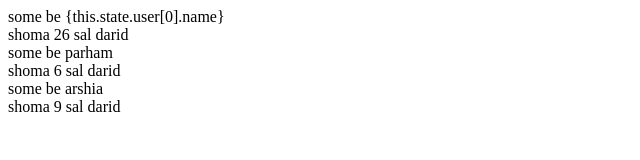
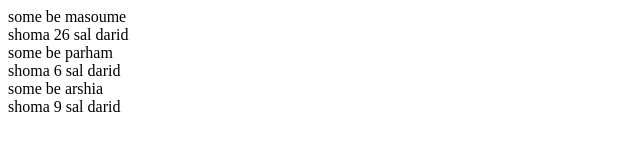
Before and after one commit to Masoume-vesali1993/practice-react, a React (Create React App) app: page / in a window 1280 px wide. Shown: the top 160 px of the page, without its empty margins (0-640 px from the left). Built offline with nearby package versions, Linux system fonts and the light colour scheme.

Commit message:
dont use
dobel in jsx

```diff
--- a/src/App.js
+++ b/src/App.js
@@ -14,7 +14,7 @@ class App extends Component {
   render(){
   return (
     <div>
-      <User name="{this.state.user[0].name}" age="26" />
+      <User name= {this.state.users[0].name} age="26" />
       <User name="parham" age="6" />
       <User name="arshia" age="9" />
     </div>
```
